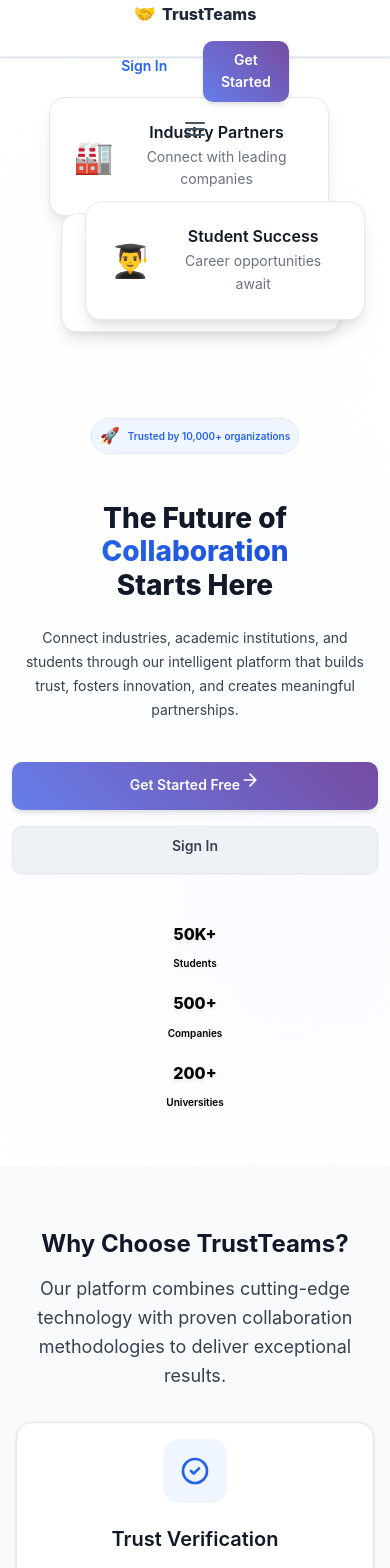
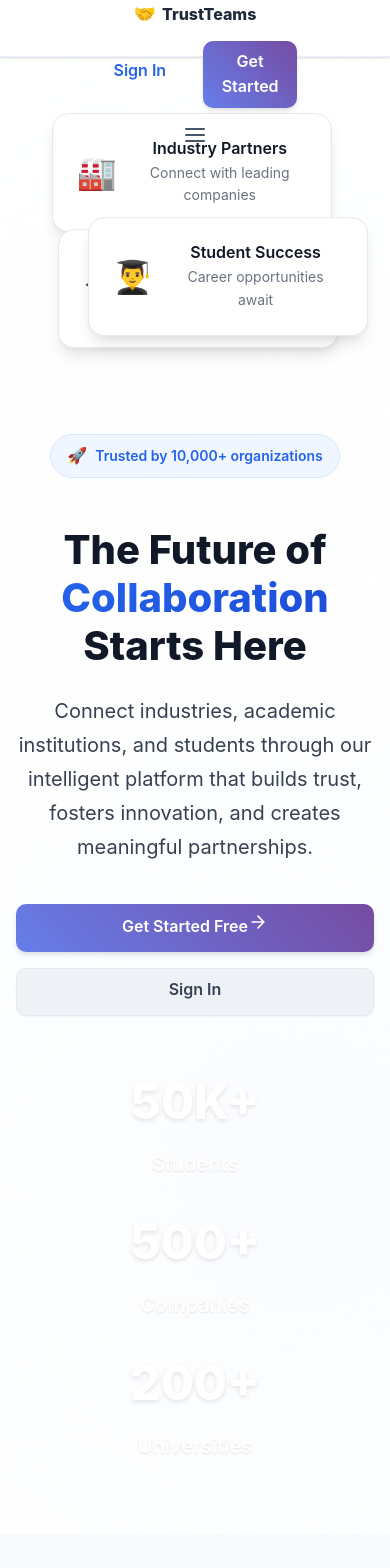
Before and after one commit to zrn2003/frontend, a React (Vite) app: page / in a window 390 px wide. Shown: the top 1568 px of the page. Built offline with nearby package versions, Linux system fonts and the light colour scheme.

Commit message:
Fixed color scheme: Restored original colors while keeping mobile improvements

```diff
--- a/src/components/Navigation.css
+++ b/src/components/Navigation.css
@@ -393,25 +393,6 @@
 }
 
 /* Responsive Design */
-@media (max-width: 1024px) {
-  .nav-container {
-    padding: 0 16px;
-  }
-
-  .nav-menu-desktop {
-    gap: 1.5rem;
-  }
-
-  .nav-link {
-    font-size: 0.85rem;
-    padding: 6px 10px;
-  }
-
-  .user-menu-toggle {
-    min-width: 180px;
-  }
-}
-
 @media (max-width: 768px) {
   .nav-menu-desktop {
     display: none;
@@ -450,6 +431,7 @@
   .dropdown-arrow {
     display: none;
   }
+<<<<<<< HEAD
 
   .nav-container {
     padding: 0 12px;
@@ -577,6 +559,8 @@
     padding: 6px;
     font-size: 0.75rem;
   }
+=======
+>>>>>>> parent of a9d4892 (Enhanced responsive design: Full device compatibility with mobile, tablet, and desktop optimizations)
 }
 
 /* Scroll Effect */
--- a/src/pages/HomePage.css
+++ b/src/pages/HomePage.css
@@ -384,13 +384,13 @@
   display: block;
   font-size: 1.5rem;
   font-weight: 700;
-  color: var(--text-primary);
+  color: #111827;
   margin-bottom: 0.25rem;
 }
 
 .stat-label {
   font-size: 0.875rem;
-  color: var(--text-secondary);
+  color: #374151;
   font-weight: 500;
 }
 
@@ -652,7 +652,7 @@
   font-weight: 800;
   margin-bottom: 0.5rem;
   display: block;
-  color: black;
+  color: white;
   text-shadow: 0 2px 4px rgba(0, 0, 0, 0.1);
 }
 
@@ -661,7 +661,7 @@
   font-weight: 600;
   margin-bottom: 0.5rem;
   display: block;
-  color: black;
+  color: white;
   text-shadow: 0 1px 2px rgba(0, 0, 0, 0.1);
 }
 
@@ -922,52 +922,6 @@
 }
 
 /* Responsive Design */
-/* Tablet and landscape optimizations */
-@media (max-width: 1200px) {
-  .hero-content,
-  .about-content,
-  .footer-content {
-    max-width: 1000px;
-    padding: 0 2rem;
-  }
-
-  .features-grid {
-    grid-template-columns: repeat(2, 1fr);
-    gap: 2rem;
-  }
-
-  .testimonials-grid {
-    grid-template-columns: repeat(2, 1fr);
-    gap: 2rem;
-  }
-}
-
-/* Landscape orientation on mobile */
-@media (max-height: 500px) and (orientation: landscape) {
-  .hero {
-    min-height: 100vh;
-    padding-top: 60px;
-  }
-
-  .hero-content {
-    min-height: calc(100vh - 60px);
-    gap: 2rem;
-  }
-
-  .hero-stats {
-    flex-direction: row;
-    gap: 2rem;
-  }
-
-  .section {
-    padding: 3rem 0;
-  }
-
-  .cta {
-    padding: 4rem 0;
-  }
-}
-
 @media (max-width: 1024px) {
   .hero-content {
     grid-template-columns: 1fr;
@@ -988,16 +942,6 @@
   .footer-links {
     grid-template-columns: repeat(2, 1fr);
   }
-
-  .features-grid {
-    grid-template-columns: repeat(2, 1fr);
-    gap: 1.5rem;
-  }
-
-  .testimonials-grid {
-    grid-template-columns: repeat(2, 1fr);
-    gap: 1.5rem;
-  }
 }
 
 @media (max-width: 768px) {
@@ -1009,10 +953,6 @@
     font-size: 2.5rem;
   }
 
-  .hero-description {
-    font-size: 1.125rem;
-  }
-
   .hero-stats {
     flex-direction: column;
     gap: 1rem;
@@ -1020,12 +960,10 @@
 
   .features-grid {
     grid-template-columns: 1fr;
-    gap: 1.5rem;
   }
 
   .testimonials-grid {
     grid-template-columns: 1fr;
-    gap: 1.5rem;
   }
 
   .stats-grid {
@@ -1050,242 +988,6 @@
   .legal-links {
     justify-content: center;
   }
-
-  .hero-content,
-  .about-content,
-  .footer-content {
-    padding: 0 1.5rem;
-  }
-}
-
-@media (max-width: 640px) {
-  .section-title {
-    font-size: 1.75rem;
-  }
-
-  .hero-title {
-    font-size: 2rem;
-  }
-
-  .hero-description {
-    font-size: 1rem;
-  }
-
-  .hero-badge {
-    font-size: 0.75rem;
-    padding: 0.375rem 0.75rem;
-  }
-
-  .stat-number {
-    font-size: 1.25rem;
-  }
-
-  .stat-label {
-    font-size: 0.75rem;
-  }
-
-  .feature-card {
-    padding: 1.5rem;
-  }
-
-  .feature-title {
-    font-size: 1.125rem;
-  }
-
-  .testimonial-card {
-    padding: 1.5rem;
-  }
-
-  .cta-content h2 {
-    font-size: 2rem;
-  }
-
-  .cta-content p {
-    font-size: 1rem;
-  }
-
-  .hero-content,
-  .about-content,
-  .footer-content {
-    padding: 0 1rem;
-  }
-
-  .hero-actions {
-    flex-direction: column;
-    gap: 1rem;
-  }
-
-  .about-actions {
-    flex-direction: column;
-    gap: 1rem;
-  }
-}
-
-@media (max-width: 480px) {
-  .section-title {
-    font-size: 1.5rem;
-  }
-
-  .hero-title {
-    font-size: 1.75rem;
-  }
-
-  .hero-description {
-    font-size: 0.875rem;
-  }
-
-  .hero-badge {
-    font-size: 0.625rem;
-    padding: 0.25rem 0.5rem;
-  }
-
-  .stat-number {
-    font-size: 1rem;
-  }
-
-  .stat-label {
-    font-size: 0.625rem;
-  }
-
-  .feature-card {
-    padding: 1rem;
-  }
-
-  .feature-title {
-    font-size: 1rem;
-  }
-
-  .feature-description {
-    font-size: 0.875rem;
-  }
-
-  .testimonial-card {
-    padding: 1rem;
-  }
-
-  .testimonial-content {
-    font-size: 0.875rem;
-  }
-
-  .cta-content h2 {
-    font-size: 1.75rem;
-  }
-
-  .cta-content p {
-    font-size: 0.875rem;
-  }
-
-  .btn {
-    padding: 0.75rem 1.5rem;
-    font-size: 0.875rem;
-  }
-
-  .hero-content,
-  .about-content,
-  .footer-content {
-    padding: 0 0.75rem;
-  }
-
-  .hero-stats {
-    gap: 0.75rem;
-  }
-
-  .stats-grid {
-    grid-template-columns: 1fr;
-    gap: 1.5rem;
-  }
-}
-
-@media (max-width: 360px) {
-  .hero-title {
-    font-size: 1.5rem;
-  }
-
-  .section-title {
-    font-size: 1.25rem;
-  }
-
-  .btn {
-    padding: 0.625rem 1.25rem;
-    font-size: 0.75rem;
-  }
-
-  .hero-content,
-  .about-content,
-  .footer-content {
-    padding: 0 0.5rem;
-  }
-}
-
-/* Touch-friendly improvements for mobile */
-@media (hover: none) and (pointer: coarse) {
-  .btn {
-    min-height: 44px;
-    min-width: 44px;
-  }
-
-  .nav-link {
-    min-height: 44px;
-    display: flex;
-    align-items: center;
-  }
-
-  .feature-card {
-    cursor: pointer;
-  }
-
-  .testimonial-card {
-    cursor: pointer;
-  }
-}
-
-/* High contrast mode support */
-@media (prefers-contrast: high) {
-  .hero-badge {
-    border: 2px solid var(--primary);
-  }
-
-  .btn-outline {
-    border-width: 2px;
-  }
-
-  .feature-card {
-    border: 1px solid var(--border-color);
-  }
-
-  .testimonial-card {
-    border: 1px solid var(--border-color);
-  }
-}
-
-/* Dark mode support */
-@media (prefers-color-scheme: dark) {
-  :root {
-    --bg-primary: #0f172a;
-    --bg-secondary: #1e293b;
-    --text-primary: #f8fafc;
-    --text-secondary: #cbd5e1;
-    --text-muted: #64748b;
-    --border-color: #334155;
-  }
-
-  .navigation {
-    background: rgba(15, 23, 42, 0.95);
-    border-bottom-color: rgba(51, 65, 85, 0.3);
-  }
-
-  .nav-menu-mobile {
-    background: rgba(15, 23, 42, 0.98);
-  }
-
-  .user-dropdown-menu {
-    background: #1e293b;
-    border-color: #334155;
-  }
-
-  .dropdown-item:hover {
-    background: #334155;
-  }
 }
 
 /* Reduced motion for accessibility */
```
